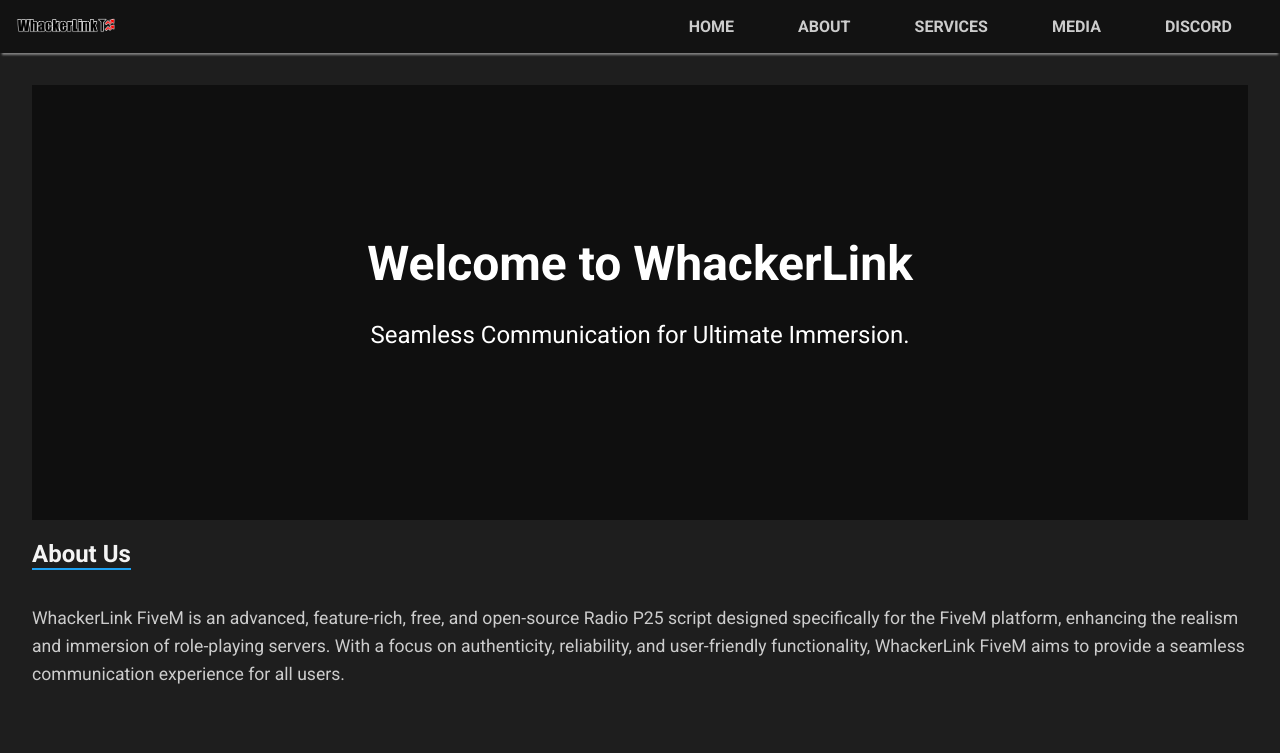
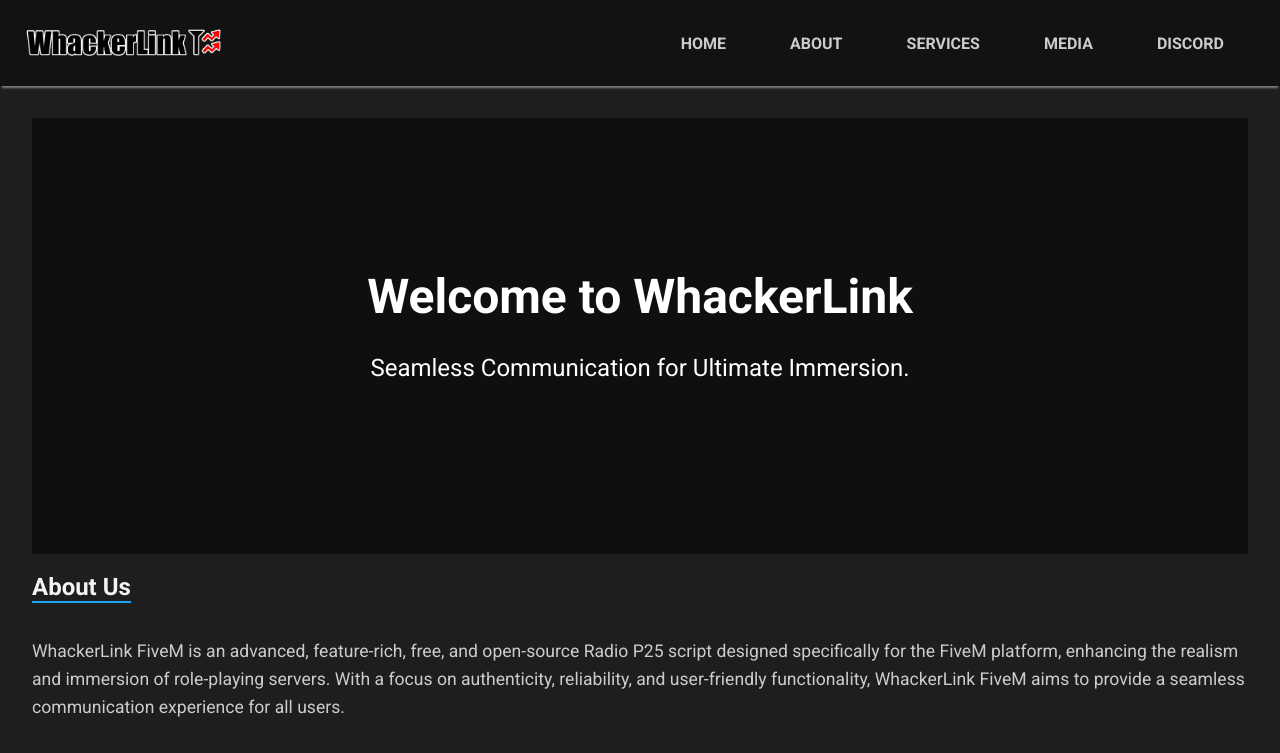
Before and after one commit to WhackerLink/WhackerLinkWebsite, a website: page public/index.html in a window 1280 px wide. Shown: the top 753 px of the page. Drawn offline with Linux system fonts and the light colour scheme.

Commit message:
Make logo bigger

```diff
--- a/public/css/styles.css
+++ b/public/css/styles.css
@@ -22,7 +22,7 @@
 
 header {
     background: #121212;
-    padding: 1rem;
+    padding: 1.5rem;
     display: flex;
     justify-content: space-between;
     align-items: center;
@@ -33,7 +33,7 @@
 }
 
 header .logo img {
-    max-width: 100px;
+    max-width: 200px;
     transition: transform 0.3s ease;
 }
 
@@ -204,6 +204,6 @@
 
 ::-webkit-scrollbar-thumb {
     background-color: #333;
-border-radius: 6px;
-border: 3px solid #212529;
+    border-radius: 6px;
+    border: 3px solid #212529;
 }
```
